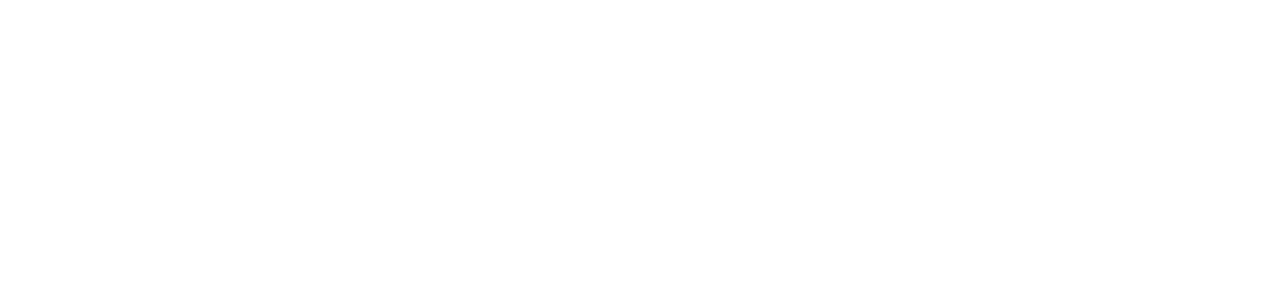
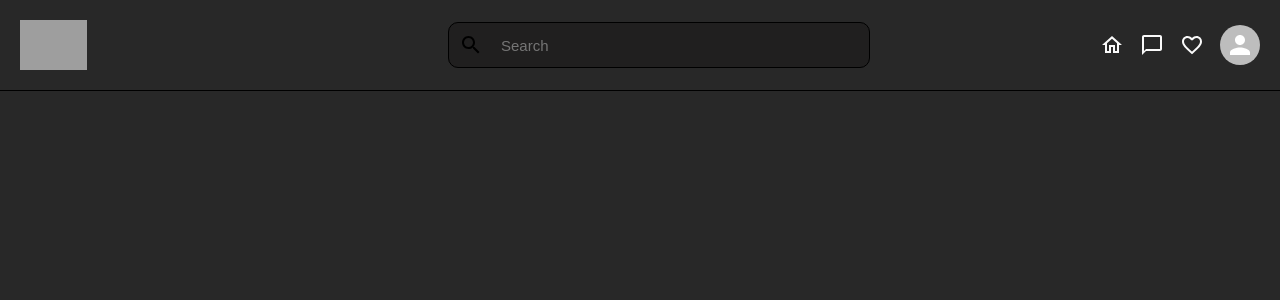
Before and after one commit to Jalyndboyd1/instagram-clone, a React (Create React App) app: page / in a window 1280 px wide. Shown: the top 300 px of the page. Built offline with nearby package versions, Linux system fonts and the light colour scheme; grey boxes are pictures that could not be loaded.

Commit message:
Finished Nav.JS

```diff
--- a/package.json
+++ b/package.json
@@ -3,6 +3,10 @@
   "version": "0.1.0",
   "private": true,
   "dependencies": {
+    "@emotion/react": "^11.10.4",
+    "@emotion/styled": "^11.10.4",
+    "@mui/icons-material": "^5.10.6",
+    "@mui/material": "^5.10.8",
     "@testing-library/jest-dom": "^5.16.5",
     "@testing-library/react": "^13.4.0",
     "@testing-library/user-event": "^13.5.0",
--- a/src/App.js
+++ b/src/App.js
@@ -1,9 +1,11 @@
 import './App.css';
+import Nav from './Components/Nav';
 
 function App() {
   return (
     <div className="app">
       {/* Header */}
+      <Nav />
       {/* Stories */}
       {/* Posts */}
     </div>
--- /dev/null
+++ b/src/Components/Nav.js
@@ -0,0 +1,23 @@
+import { Search, HomeOutlined, ChatBubbleOutline, FavoriteBorderOutlined } from '@mui/icons-material';
+import { Avatar } from '@mui/material';
+import "./css/Nav.css"
+
+function Nav() {
+    return (
+        <div className='nav'>
+            <img src="https://assets.stickpng.com/thumbs/580b57fcd9996e24bc43c521.png" />
+            <div className="nav__search">
+                <Search className="nav__searchIcon" />
+                <input placeholder='Search' />
+            </div>
+            <div className="nav__right">
+                <HomeOutlined className="nav__rightIcon" />
+                <ChatBubbleOutline className="nav__rightIcon" />
+                <FavoriteBorderOutlined className="nav__rightIcon" />
+                <Avatar />
+            </div>
+        </div>
+    )
+}
+
+export default Nav
--- /dev/null
+++ b/src/Components/css/Nav.css
@@ -0,0 +1,49 @@
+.nav {
+  display: flex;
+  align-items: center;
+  justify-content: space-between;
+  padding: 20px;
+  height: 50px;
+  border-bottom: 1px solid;
+}
+
+.nav > img {
+  height: 50px;
+  position: fixed;
+  left: 20px;
+}
+
+.nav__search {
+  position: fixed;
+  left: 35%;
+  display: flex;
+  align-items: center;
+  border: 1px solid;
+  padding: 10px;
+  background-color: #201f1f;
+  border-radius: 10px;
+  width: 400px;
+}
+
+.nav__searchIcon {
+  margin-right: 1rem;
+}
+
+.nav__search > input {
+  flex: 1;
+  background-color: #201f1f;
+  border: none;
+  font-size: 15px;
+}
+
+.nav__right {
+  display: flex;
+  align-items: center;
+  position: fixed;
+  right: 20px;
+}
+
+.nav__rightIcon {
+  margin-right: 1rem;
+  color: #fafafa !important;
+}
--- a/src/index.css
+++ b/src/index.css
@@ -1,13 +1,15 @@
 body {
   margin: 0;
-  font-family: -apple-system, BlinkMacSystemFont, 'Segoe UI', 'Roboto', 'Oxygen',
-    'Ubuntu', 'Cantarell', 'Fira Sans', 'Droid Sans', 'Helvetica Neue',
+  font-family: -apple-system, BlinkMacSystemFont, "Segoe UI", "Roboto", "Oxygen",
+    "Ubuntu", "Cantarell", "Fira Sans", "Droid Sans", "Helvetica Neue",
     sans-serif;
   -webkit-font-smoothing: antialiased;
   -moz-osx-font-smoothing: grayscale;
+  background: #282828;
+  color: "fff";
 }
 
 code {
-  font-family: source-code-pro, Menlo, Monaco, Consolas, 'Courier New',
+  font-family: source-code-pro, Menlo, Monaco, Consolas, "Courier New",
     monospace;
 }
```
Also changed, not shown: 1 other file (tests, documents, lock files or other folders).
